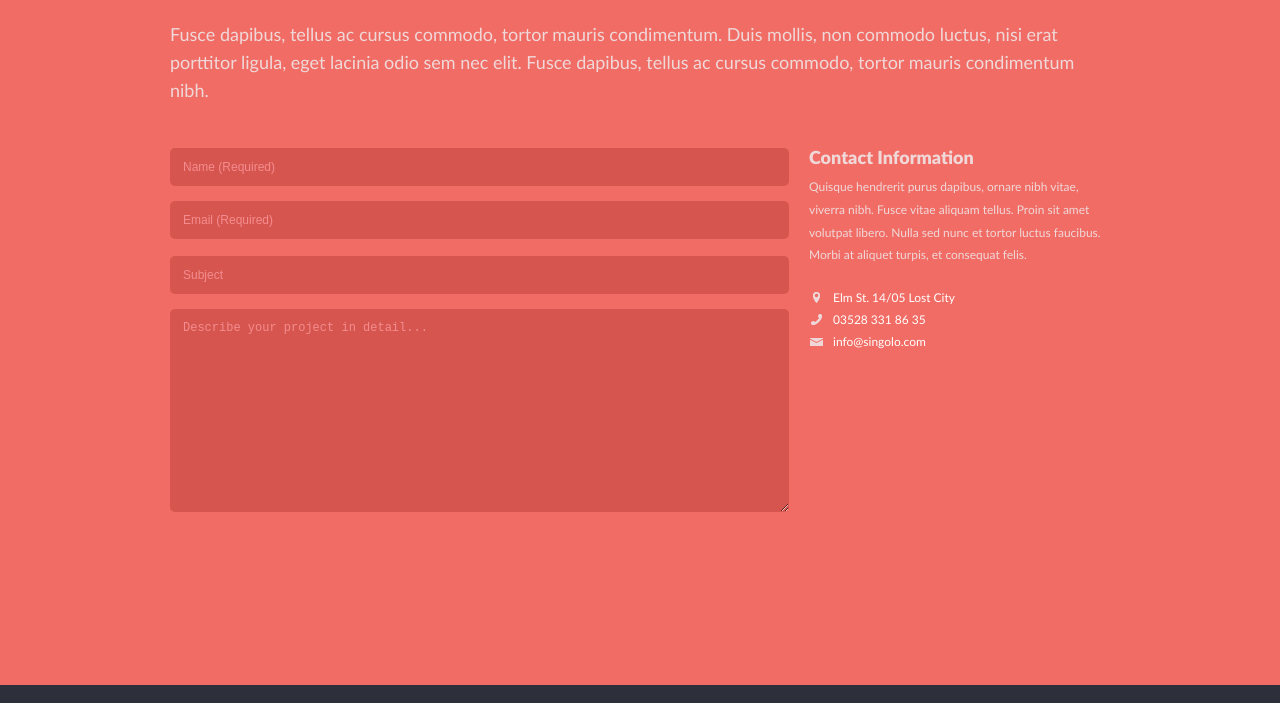
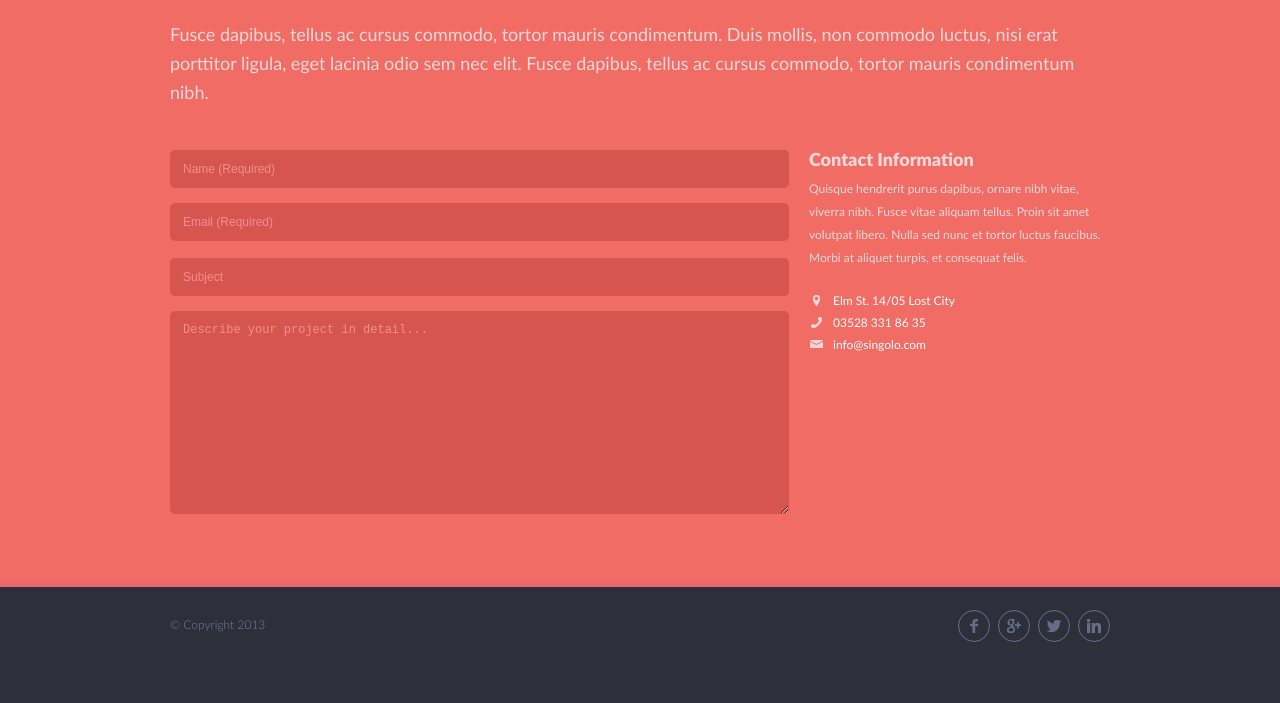
Before and after one commit to rtxrulez/singolo, a plain HTML site: page singolo3.html in a window 1280 px wide. Shown: the part 97-800 px from the top of the page. Drawn offline with Linux system fonts and the light colour scheme.

Commit message:
feat: singolo3 append footer

```diff
--- a/singolo3.css
+++ b/singolo3.css
@@ -1,5 +1,5 @@
 .feedback {
-  padding: 52px 0 148px 0;
+  padding: 52px 0 46px 0;
   font-weight: 400;
   color: #f0d8d9;
   background-color: #f06c64;
@@ -31,7 +31,7 @@
 .feedback__text {
   margin-bottom: 44px;
   font-size: 18px;
-  line-height: 28px;
+  line-height: 1.6;
 }
 
 .textarea,
@@ -129,3 +129,26 @@
 .contacts__link--addres::before {
   background-image: url("./assets/images/location.png");
 }
+
+.footer {
+  background: #2d303a;
+  padding: 13px 0;
+}
+
+.footer__container {
+  display: flex;
+  justify-content: space-between;
+}
+
+.copy {
+  font-size: 12px;
+  line-height: 2.5;
+}
+
+.btn-hide-submit {
+  height: 0px;
+  width: 1px;
+  display: block;
+  background: transparent;
+  border: 0;
+}
--- a/singolo3.html
+++ b/singolo3.html
@@ -10,11 +10,12 @@
       type="image/x-icon"
       href="./assets/images/favicon.ico"
     />
+    <link rel="stylesheet" href="singolo1.css" />
     <link rel="stylesheet" href="singolo2.css" />
     <link rel="stylesheet" href="singolo3.css" />
   </head>
   <body>
-    <section class="feedback section-hr section-hr--feedback">
+    <section class="feedback section-hr section-hr--slider">
       <div class="container feedback__container">
         <h2 class="section-header feedback__header">Get a Quote</h2>
         <p class="feedback__text">
@@ -30,6 +31,7 @@
                 <input type="text" class="input input--feedback" placeholder="Subject">
 
                 <textarea name="" id="" class="textarea textarea--feedback" placeholder="Describe your project in detail..."></textarea>
+                <button type="submit" class="btn-hide-submit"></button>
               </from>
           </div>
           <div class="feedback-controls__info">
@@ -46,5 +48,20 @@
         </div>
       </div>
     </section>
+    <footer class="footer">
+      <div class="container footer__container">
+        <div class="footer__start">
+          <div class="copy">© Copyright 2013</div>
+        </div>
+        <div class="footer__end">
+          <div class="socials">
+            <a href="#" class="socials__btn socials__btn--facebook"></a>
+            <a href="#" class="socials__btn socials__btn--google"></a>
+            <a href="#" class="socials__btn socials__btn--twitter"></a>
+            <a href="#" class="socials__btn socials__btn--linkedin"></a>
+          </div>
+        </div>
+      </div>
+    </footer>
   </body>
 </html>
```
